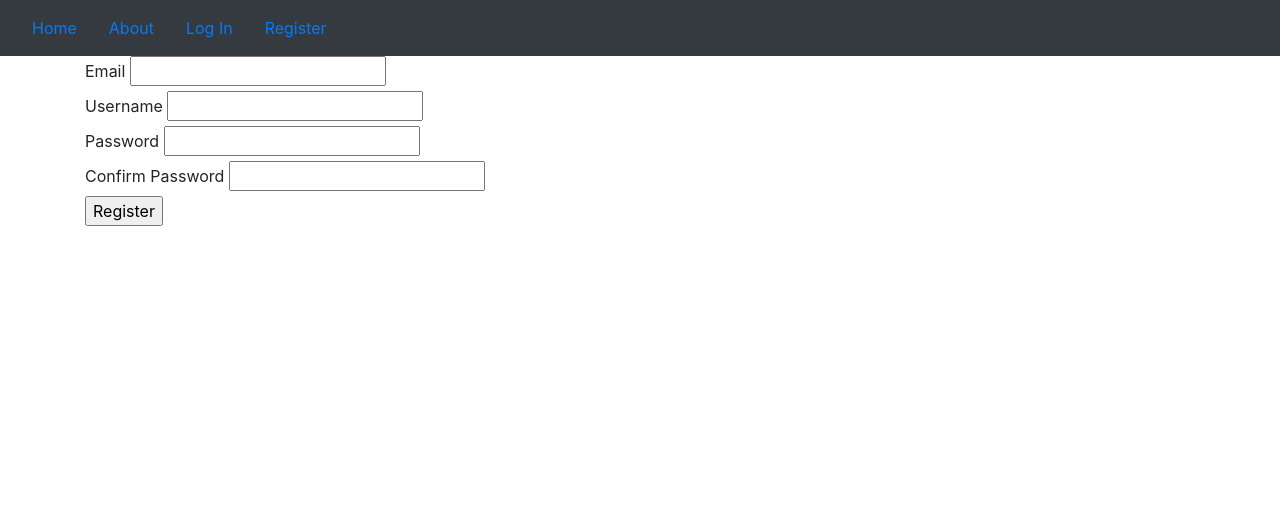
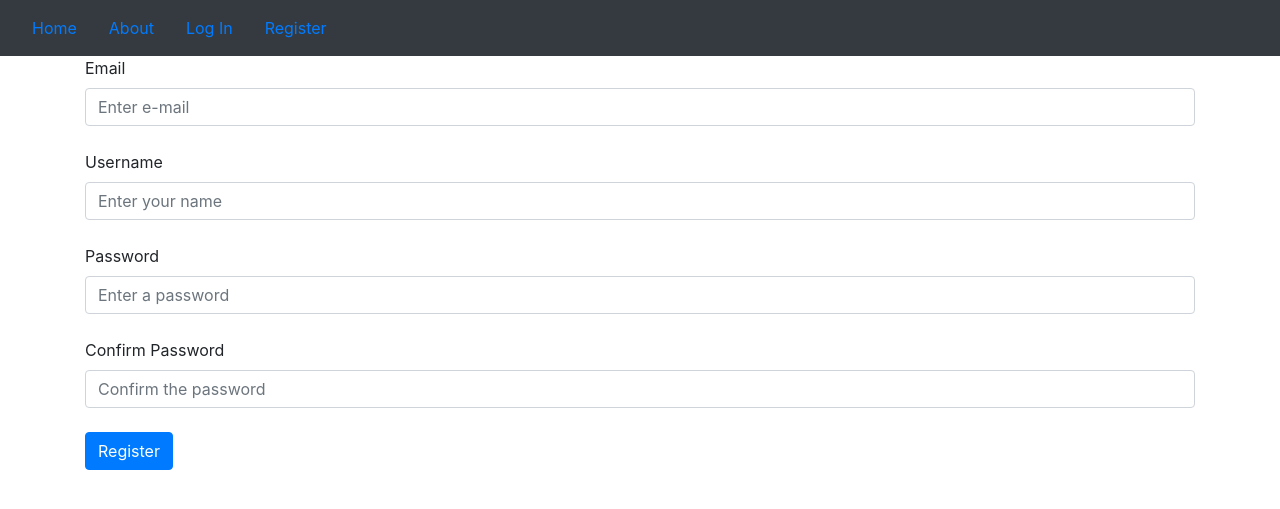
Before and after one commit to MihaiTSandu/Flask-Demo, a Flask app: page /register in a window 1280 px wide. Shown: the top 509 px of the page. Run offline with Flask 2, Linux system fonts and the light colour scheme; some libraries are stand-ins or nearby versions.

Commit message:
change forms design

```diff
--- a/BlogDemo/templates/register.html
+++ b/BlogDemo/templates/register.html
@@ -1,18 +1,18 @@
-{% extends 'base.html' %}
-
-{% block content %}
-    <form method="POST">
-        {{form.hidden_tag()}}
-        {{form.email.label}} {{form.email}}
-        <br>
-        {{form.username.label}} {{form.username}}
-        <br>
-        {{form.password.label}} {{form.password}}
-        <br>
-        {{form.pass_confirm.label}} {{form.pass_confirm}}
-        <br>
-        {{form.submit()}}
-    </form>
-
+{% extends 'base.html' %} {% block content %}
+<form method="POST">
+  {{form.hidden_tag()}} {{form.email.label}} {{form.email(class="form-control",
+  placeholder="Enter e-mail")}}
+  <br />
+  {{form.username.label}} {{form.username(class="form-control",
+  placeholder="Enter your name")}}
+  <br />
+  {{form.password.label}} {{form.password(class="form-control",
+  placeholder="Enter a password")}}
+  <br />
+  {{form.pass_confirm.label}} {{form.pass_confirm(class="form-control",
+  placeholder="Confirm the password")}}
+  <br />
+  {{form.submit(class="btn btn-primary")}}
+</form>
 
 {% endblock content %}
```
Also changed, not shown: BlogDemo/templates/login.html (+13 -10 lines), BlogDemo/data.sqlite.
